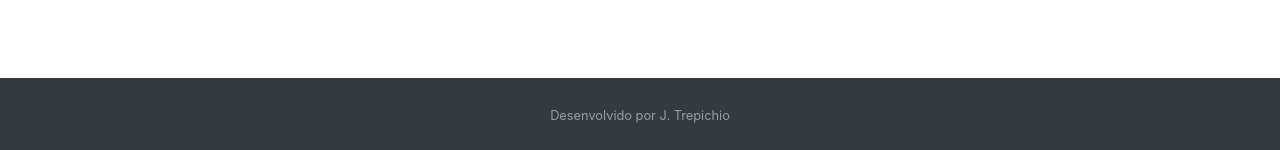
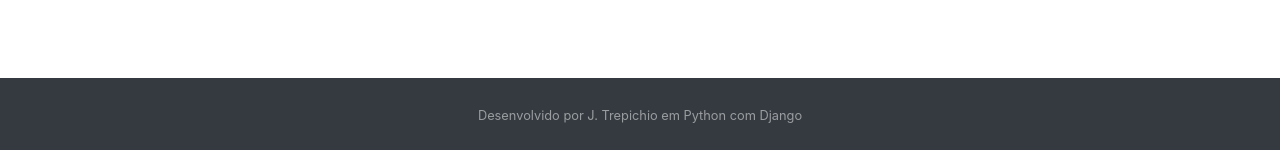
Before and after one commit to trepichio/django-crud, a Django app: page / in a window 1280 px wide. Shown: the part 650-800 px from the top of the page. Run offline with Django 3.2, Linux system fonts and the light colour scheme; some libraries are stand-ins or nearby versions.

Commit message:
describe stack @ footer

```diff
--- a/core/templates/model-footer.html
+++ b/core/templates/model-footer.html
@@ -1,3 +1,3 @@
 <div class="container text-center">
-  <small>Desenvolvido por J. Trepichio</small>
+  <small>Desenvolvido por J. Trepichio em Python com Django</small>
 </div>
```
